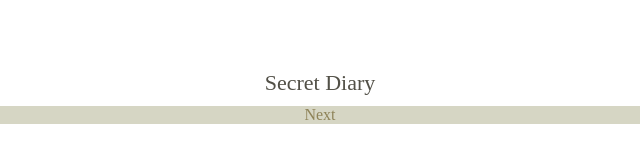
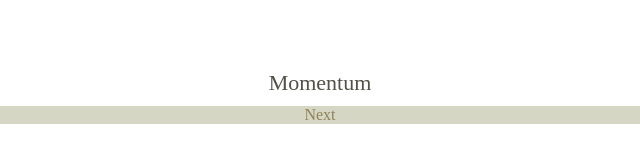
Before and after one commit to osshiya/DME-Assignment-1, a plain HTML site: page landing1.html in a window 1280 px wide. Shown: the part 230-392 px from the top of the page, 320-960 px from the left. Drawn offline with nearby package versions, Linux system fonts and the light colour scheme.

Commit message:
small changes

```diff
--- a/landing1.html
+++ b/landing1.html
@@ -16,7 +16,7 @@
 <body>
     <ion-app>
         <ion-content class="centered">
-                <h3 class="centeredH3">Secret Diary</h3>
+                <h3 class="centeredH3">Momentum</h3>
             <ion-item>
                 <ion-input class="passcode" placeholder="Set a Passcode" type="number"></ion-input>
             </ion-item>
```
Also changed, not shown: landing2.html (+1 -1 lines), 1 other file.
